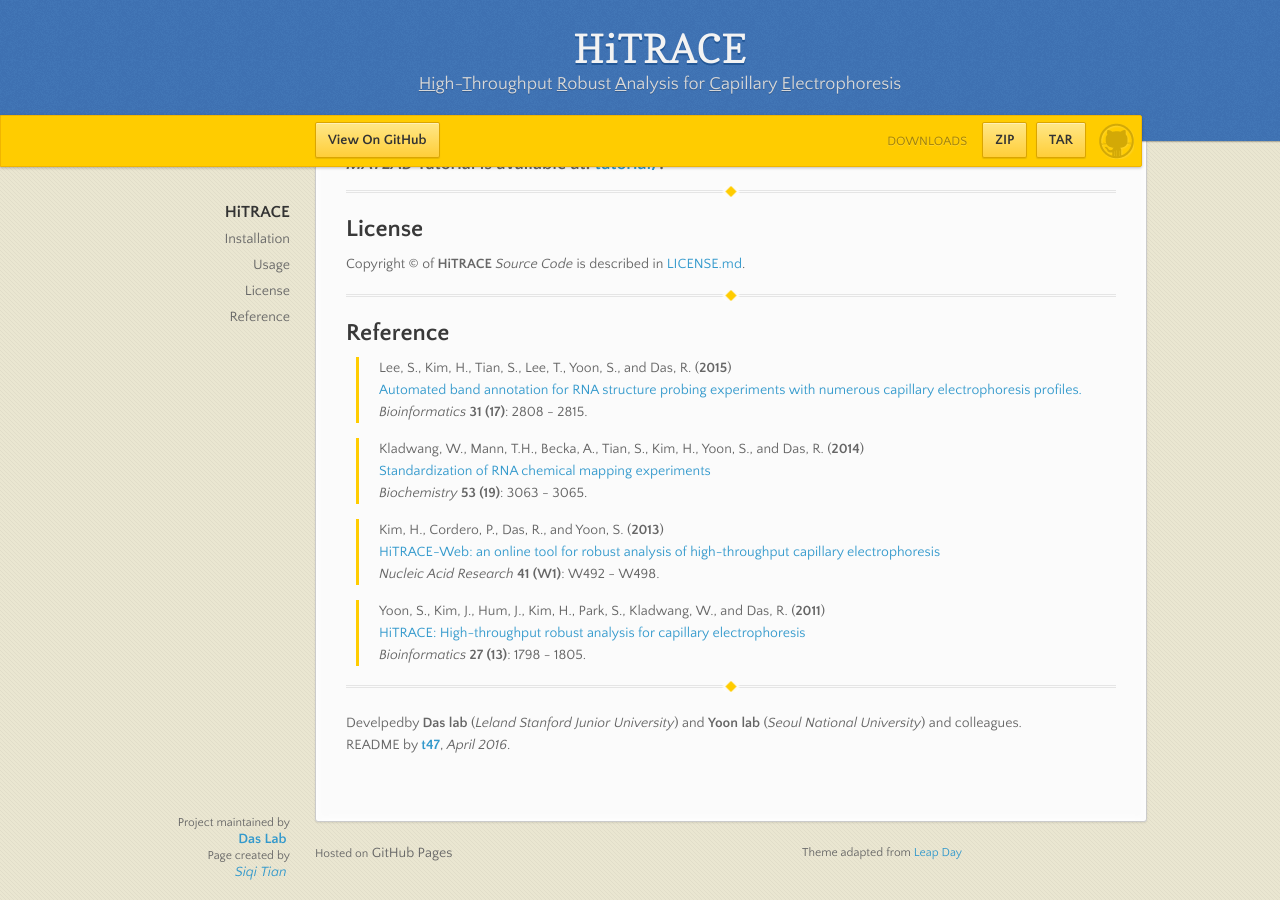
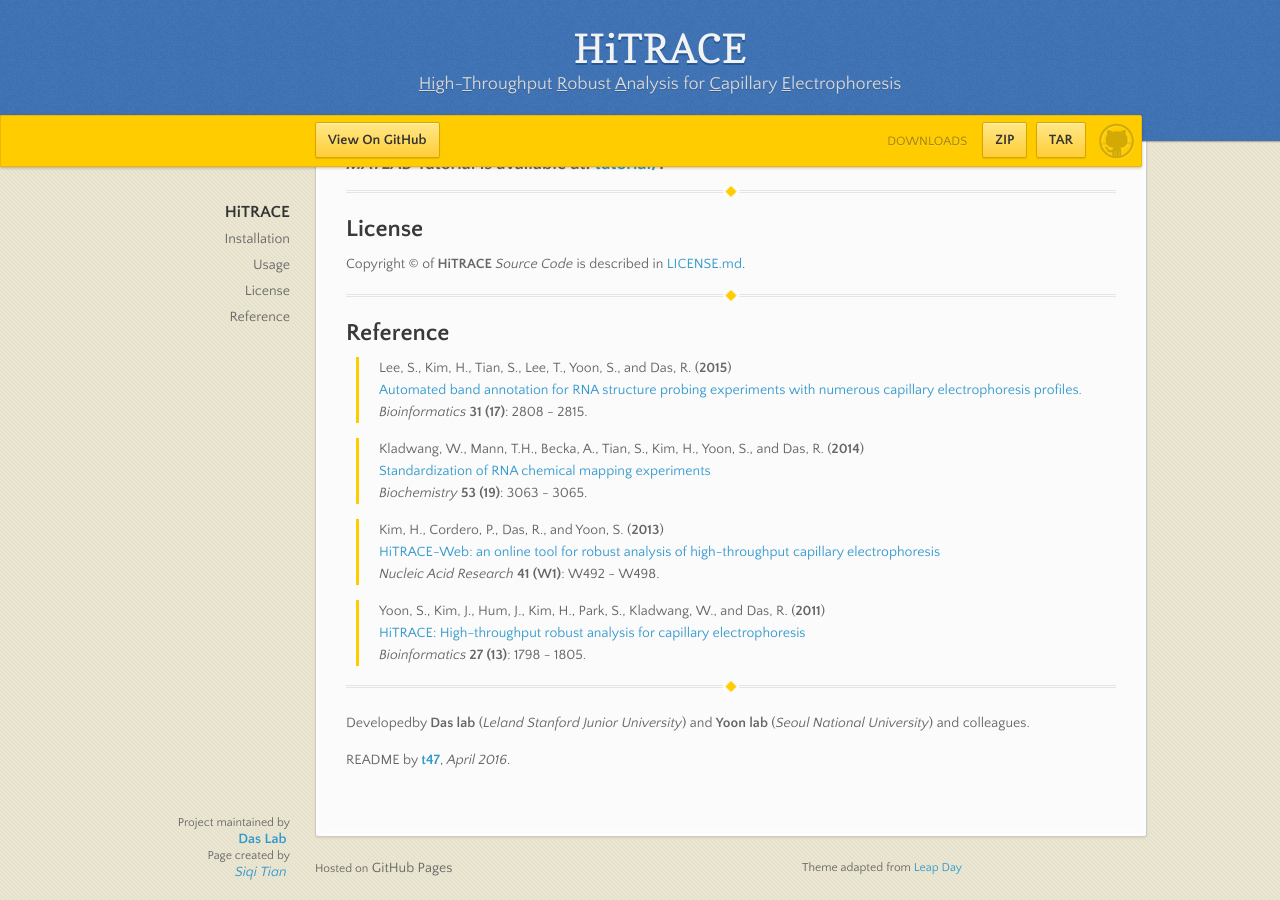
Before and after one commit to ribokit/ribokit.github.io, a Jekyll site: the page built from hitrace/index.md, in a window 1280 px wide and 900 px high, scrolled down 1096 px. Built offline with Jekyll 4.4.1, drawn with Linux system fonts in a browser that asks for light colours.

Commit message:
merge Rhiju's edit

```diff
--- a/hitrace/index.md
+++ b/hitrace/index.md
@@ -60,6 +60,6 @@
 >*Bioinformatics* **27 (13)**: 1798 - 1805.
 
 <hr/>
-Develpedby **Das lab** (_Leland Stanford Junior University_) and **Yoon lab** (_Seoul National University_) and colleagues.
-<br/>
+Developedby **Das lab** (_Leland Stanford Junior University_) and **Yoon lab** (_Seoul National University_) and colleagues.
+
 README by [**t47**](http://t47.io/), *April 2016*.
```
Also changed, not shown: index.md (+1 -1 lines).
